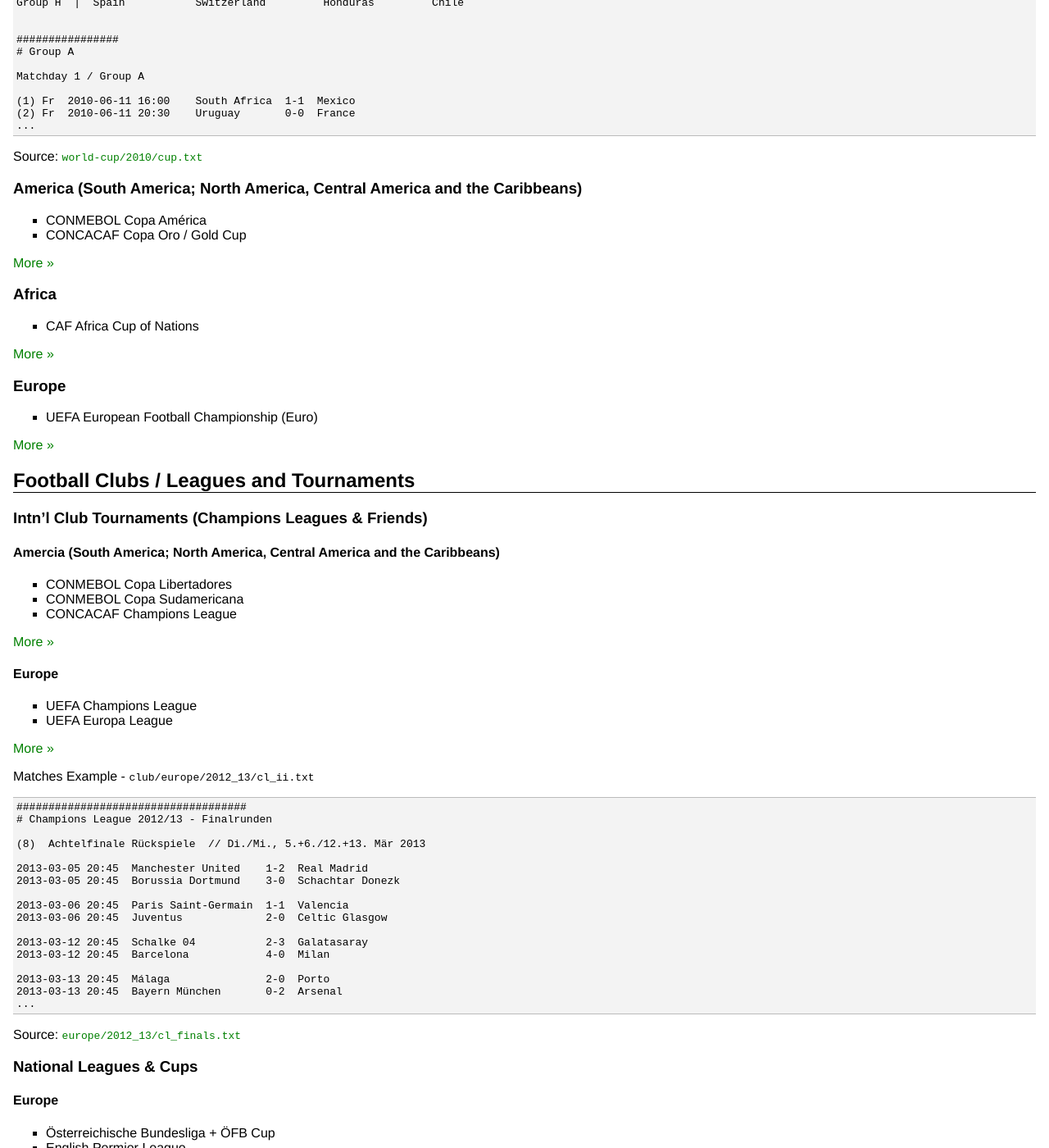
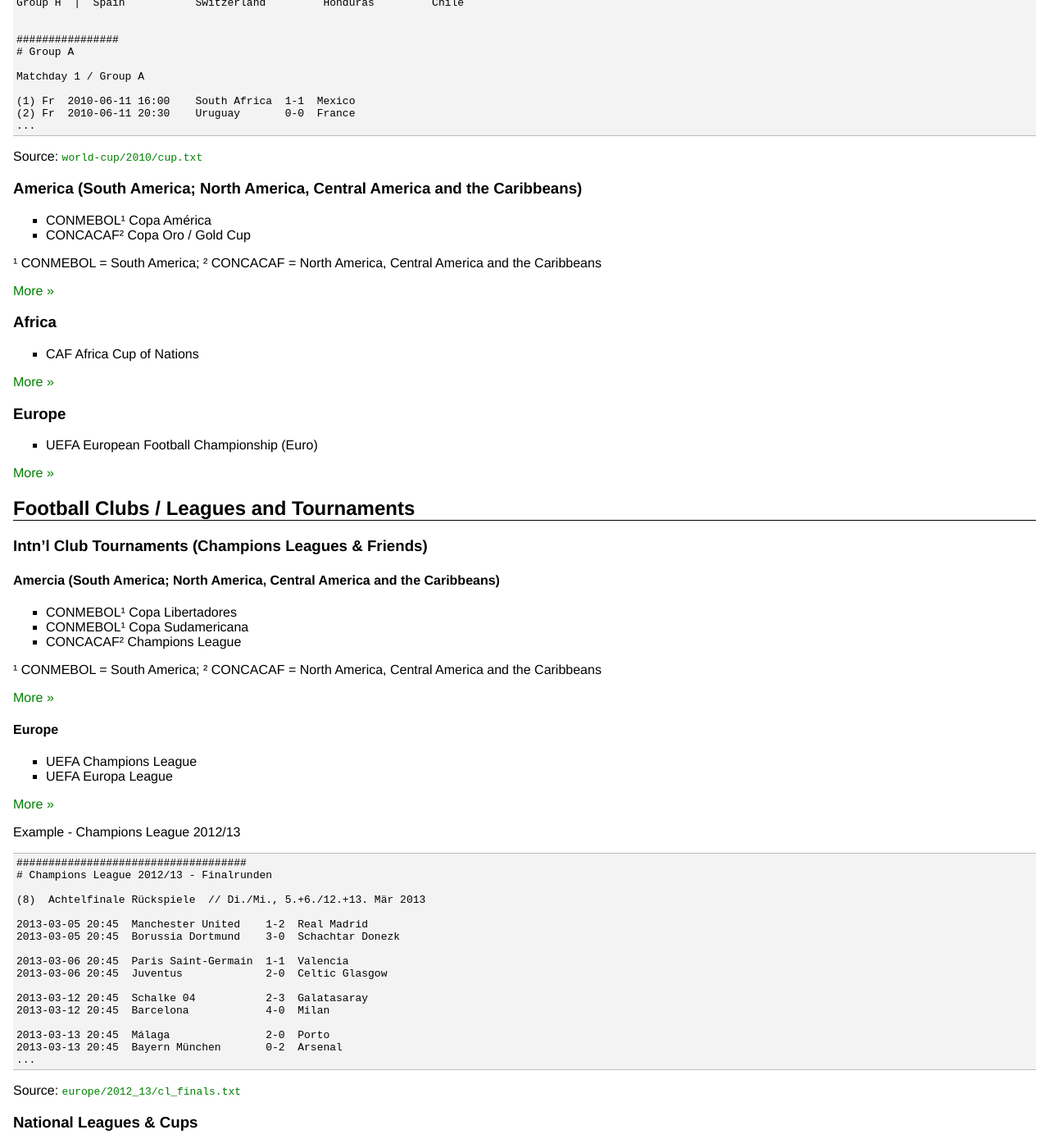
Before and after one commit to openfootball/openfootball.github.io, a Jekyll site: the page built from index.md, in a window 1280 px wide and 1400 px high, scrolled down 1013 px. Shown: the whole window at 82% size. Built offline with Jekyll 4.4.1, drawn with Linux system fonts in a browser that asks for light colours; some of the changed text lies outside the part shown.

Commit message:
update site

```diff
--- a/index.md
+++ b/index.md
@@ -105,16 +105,13 @@ Source: [`world-cup/2010/cup.txt`](https://github.com/openfootball/world-cup/blo
 
 ### America (South America; North America, Central America and the Caribbeans)
 
-- CONMEBOL Copa América
-- CONCACAF Copa Oro / Gold Cup
+- CONMEBOL¹ Copa América
+- CONCACAF² Copa Oro / Gold Cup
 
-<!-- todo check footnotes - do they work w/ fallback?
+<!-- use "handmade" footnotes; always work no fallback needed -->
 
-Notes:
-
-CONMEBOL = South America
-CONCACAF = North America, Central America and the Caribbeans
--->
+¹ CONMEBOL = South America;
+² CONCACAF = North America, Central America and the Caribbeans
 
 [More »](https://github.com/openfootball/america-cup)
 
@@ -139,9 +136,15 @@ CONCACAF = North America, Central America and the Caribbeans
 
 #### Amercia (South America; North America, Central America and the Caribbeans)
 
-- CONMEBOL Copa Libertadores
-- CONMEBOL Copa Sudamericana
-- CONCACAF Champions League
+- CONMEBOL¹ Copa Libertadores
+- CONMEBOL¹ Copa Sudamericana
+- CONCACAF² Champions League
+
+<!-- use "handmade" footnotes; always work no fallback needed -->
+
+¹ CONMEBOL = South America;
+² CONCACAF = North America, Central America and the Caribbeans
+
 
 [More »](https://github.com/openfootball/america)
 
@@ -154,7 +157,7 @@ CONCACAF = North America, Central America and the Caribbeans
 [More »](https://github.com/openfootball/europe)
 
 
-Matches Example - `club/europe/2012_13/cl_ii.txt`
+Example - Champions League 2012/13
 
 ~~~
 ####################################
```
Also changed, not shown: other parts of index.md (+1 -1 lines).
